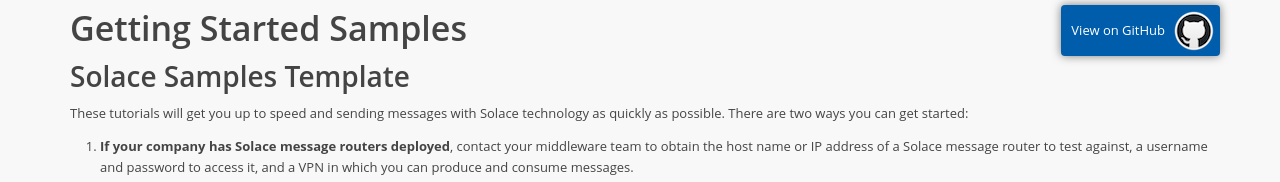
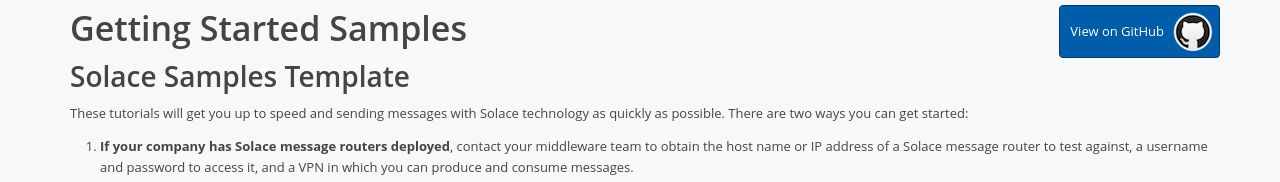
Before and after one commit to SolaceSamples/solace-samples-java-jcsmp, a Jekyll site: the page built from docs/index.html, in a window 1280 px wide. Shown: the top 182 px of the page. Built offline with Jekyll 4.4.1, drawn with Linux system fonts in a browser that asks for light colours.

Commit message:
Switch from shadow to border

```diff
--- a/docs/css/solace-common.css
+++ b/docs/css/solace-common.css
@@ -79,7 +79,7 @@
     color: #fff;
     background: url(../images/common/github-med-icon.png) #005dab no-repeat 95% 50%;
     font-weight: 500;
-    box-shadow: 0 0 10px rgba(0,0,0,.5);
+    border: 1px solid #013a6a;
     border-radius: 4px;
     text-decoration: none;
 }
```
